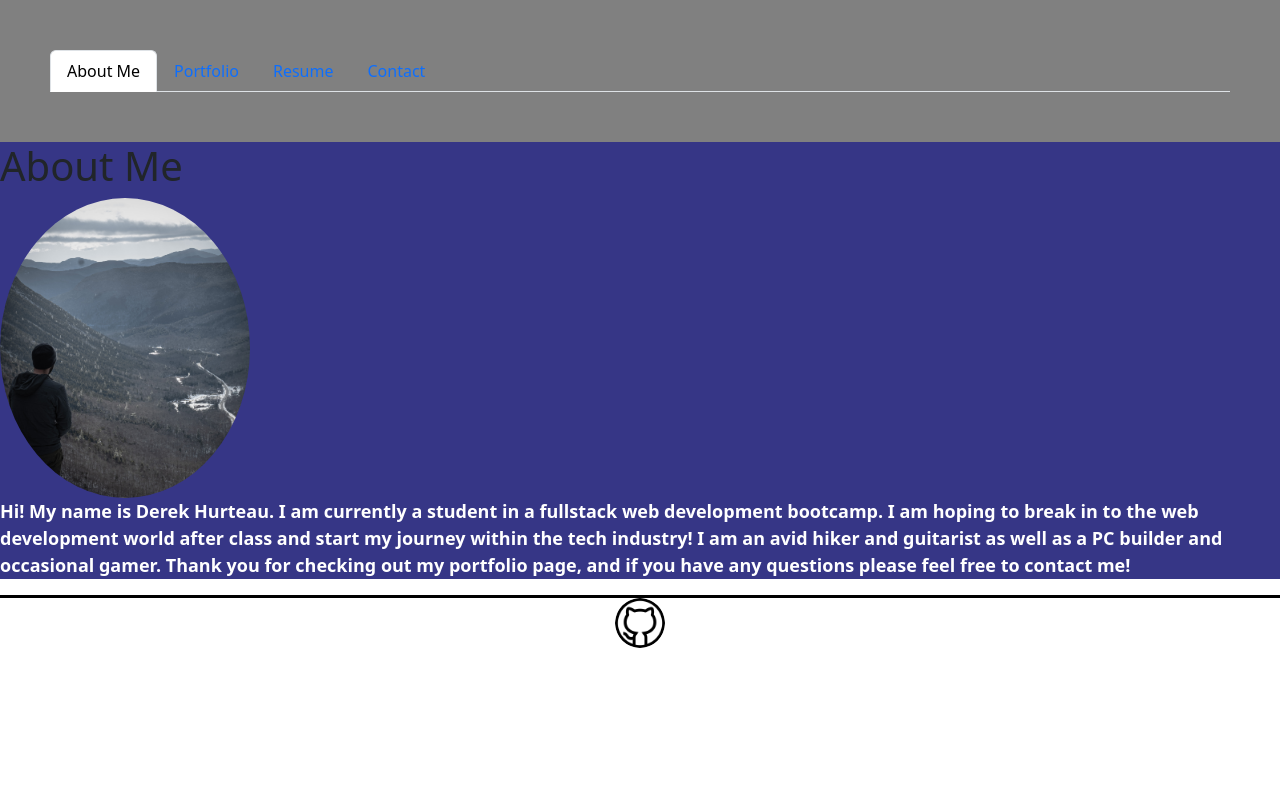
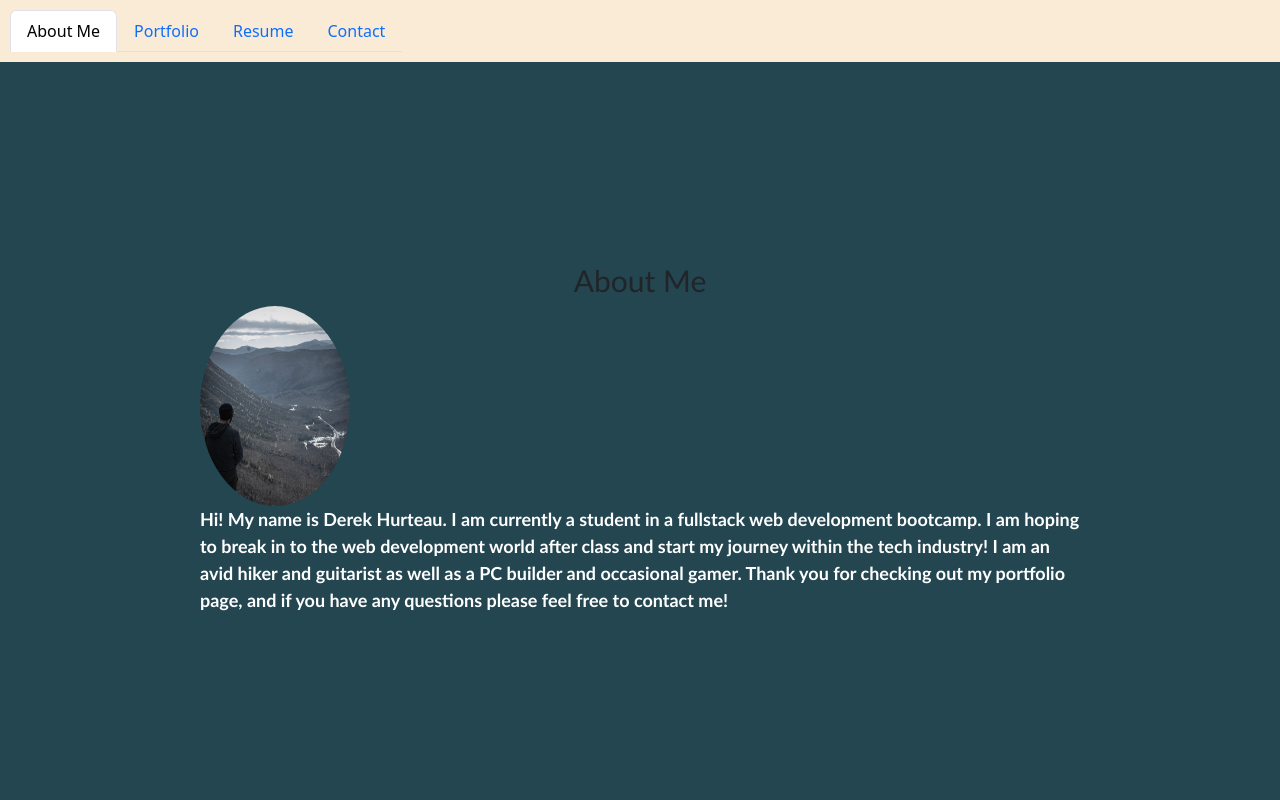
Before and after one commit to dhurteau26/React-Portfolio, a React (Vite) app in the folder Portfolio/: page / in a window 1280 px wide. Shown: the top 800 px of the page. Built offline with nearby package versions, Linux system fonts and the light colour scheme.

Commit message:
added css and icons to pages

```diff
--- a/Portfolio/src/Styles.css
+++ /dev/null
@@ -1,16 +0,0 @@
-:root {
-    background-color: rgb(36, 36, 137);
-    color: white;
-    text-align: left;
-    margin: 0;
-}
-.header {
-    text-align: left;
-    margin-left: 20rem;
-    color: red;
-    background-color: gray;
-}
-
-.main {
-    background-color: gray;
-}
--- a/Portfolio/src/components/PortfolioContainer.jsx
+++ b/Portfolio/src/components/PortfolioContainer.jsx
@@ -3,8 +3,9 @@ import Navbar from './Navbar';
 import AboutMe from './files/AboutMe';
 import Contact from './files/Contact';
 import Portfolio from './files/Portfolio';
-import Resume from './files/Resume'
-import './styles/AboutMe.css'
+import Resume from './files/Resume';
+import './styles/AboutMe.css';
+import 'bootstrap/dist/css/bootstrap.min.css';
 
 
 
@@ -40,7 +41,10 @@ export default function PortfolioContainer() {
         <footer >
            <a href="https://github.com/dhurteau26">
                 <img src="./src/assets/github.png" width="50px"></img>
-           </a>
+            </a>
+            <a href="/">
+                <img src="./src/assets/social.png" width="60px"></img>
+            </a>
         </footer>
         </>
     );
--- a/Portfolio/src/components/files/AboutMe.jsx
+++ b/Portfolio/src/components/files/AboutMe.jsx
@@ -4,7 +4,7 @@ export default function AboutMe() {
     return(
         <div>
             <h1>About Me</h1>
-            <img src="./src/assets/IMG_0302.JPG" height="300px" width="250px"  alt="profile photo" />
+            <img src="./src/assets/IMG_0302.JPG" height="200px" width="150px"  alt="profile photo" />
             <p>
                 Hi! My name is Derek Hurteau. I am currently a student in a fullstack web development bootcamp. I am hoping
                 to break in to the web development world after class and start my journey within the tech industry!
--- a/Portfolio/src/components/files/Contact.jsx
+++ b/Portfolio/src/components/files/Contact.jsx
@@ -1,3 +1,4 @@
+import '../styles/AboutMe.css'
 export default function Contact() {
     return(
         <div>
--- a/Portfolio/src/components/styles/AboutMe.css
+++ b/Portfolio/src/components/styles/AboutMe.css
@@ -1,29 +1,71 @@
+:root {
+    color: white;
+}
+
 body {
     min-height: 100vh;
     display: flex;
     flex-direction: column;
 }
 header {
-    background-color: gray;
-    padding: 50px;
+    background-size: cover;
+    background-color:antiquewhite;
+    padding: 10px;
+
+    display: flex;
+
+    margin: 0;
+
+
+}
+
+main h1{
+    font-family: 'Trebuchet MS', 'Lucida Sans Unicode', 'Lucida Grande', 'Lucida Sans', Arial, sans-serif;
+    font-size: 30px;
+    text-align: center;
 
 }
 main {
     flex-grow: 1;
-    background-color: rgb(54, 54, 134);
+    background-color: rgb(35, 70, 81);
+    padding:200px;
+    display: flex;
+
+
+
+
+
 }
 p {
+    font-stretch: absolute;
+    font-family: 'Trebuchet MS', 'Lucida Sans Unicode', 'Lucida Grande', 'Lucida Sans', Arial, sans-serif;
     font-size: 18px;
     font-weight: 600;
     color: white;
+    height: 300px;
+    padding: auto;
+
 }
 
 img {
     border-radius: 50%;
-    margin-left: 0;
+    margin-left: auto;
 }
 footer {
+    background-color: antiquewhite;
     border-top: solid black;
-    text-align: center;
-    margin-top: auto;
+    justify-content: center;
+
+    display: flex;
+
+    padding:10px;
+    margin: 0;
 }
+
+.tab {
+    display: flex;
+    margin: 45px;
+    font-size: 25px;
+    list-style-type: none;
+
+}
--- a/Portfolio/src/main.jsx
+++ b/Portfolio/src/main.jsx
@@ -1,7 +1,7 @@
 import ReactDOM from 'react-dom/client';
 import App from './App.jsx';
+import '../src/components/styles/AboutMe.css';
 
-import 'bootstrap/dist/css/bootstrap.min.css';
 
 ReactDOM.createRoot(document.getElementById('root')).render(
 
```
Also changed, not shown: Portfolio/src/assets/linkedin.png (added), Portfolio/src/assets/social.png (added).
